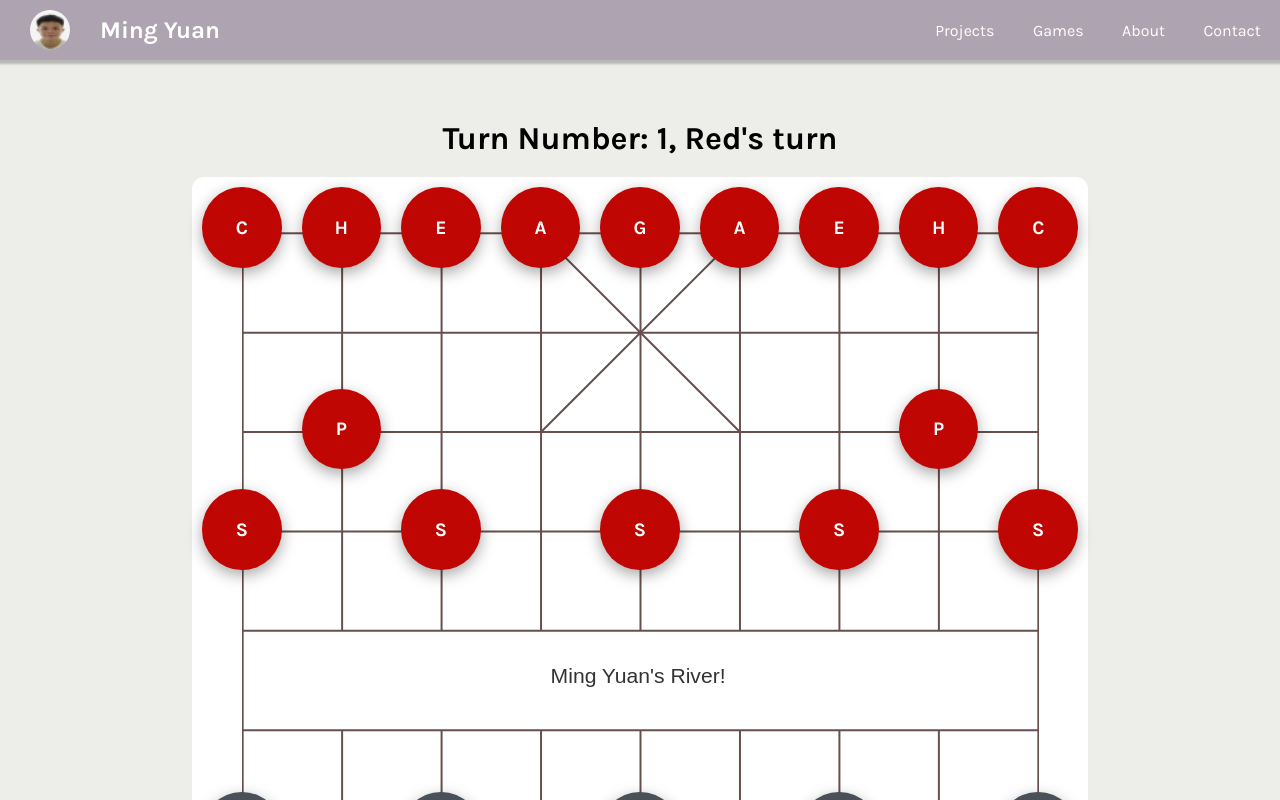
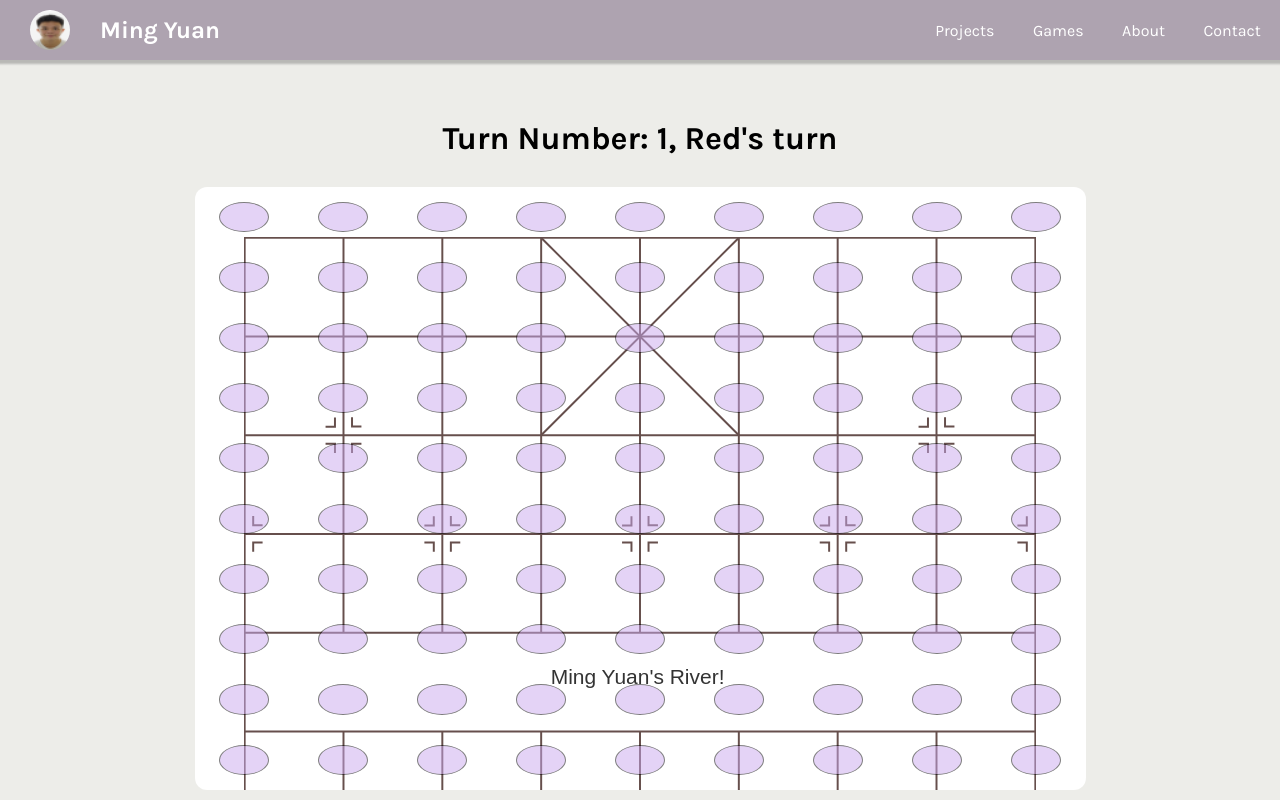
Before and after one commit to mingyuanc/XiangQi, a React (Vite) app: page / in a window 1280 px wide. Shown: the top 800 px of the page. Built offline with nearby package versions, Linux system fonts and the light colour scheme.

Commit message:
fixed items not sitting in the middle

```diff
--- a/src/ChineseChess/Board.jsx
+++ b/src/ChineseChess/Board.jsx
@@ -26,9 +26,23 @@ function Board({ state, redTurn, toggleTurn }) {
 
     return (
         <>
-            {state.map(piece => <Box key={piece.id} box={piece} redTurn={redTurn} isMoveable={moving} isMoving={moving} movePiece={() => movePiece(piece)} />)}
+            <div className="game-row">{Array(9).fill(<Box box={null} redTurn={false} isMoveable={true} isMoving={true} movePiece={null} />)}</div>
+            <div className="game-row">{Array(9).fill(<Box box={null} redTurn={false} isMoveable={true} isMoving={true} movePiece={null} />)}</div>
+            <div className="game-row">{Array(9).fill(<Box box={null} redTurn={false} isMoveable={true} isMoving={true} movePiece={null} />)}</div>
+            <div className="game-row">{Array(9).fill(<Box box={null} redTurn={false} isMoveable={true} isMoving={true} movePiece={null} />)}</div>
+            <div className="game-row">{Array(9).fill(<Box box={null} redTurn={false} isMoveable={true} isMoving={true} movePiece={null} />)}</div>
+            <div className="game-row">{Array(9).fill(<Box box={null} redTurn={false} isMoveable={true} isMoving={true} movePiece={null} />)}</div>
+            <div className="game-row">{Array(9).fill(<Box box={null} redTurn={false} isMoveable={true} isMoving={true} movePiece={null} />)}</div>
+            <div className="game-row">{Array(9).fill(<Box box={null} redTurn={false} isMoveable={true} isMoving={true} movePiece={null} />)}</div>
+            <div className="game-row">{Array(9).fill(<Box box={null} redTurn={false} isMoveable={true} isMoving={true} movePiece={null} />)}</div>
+            <div className="game-row">{Array(9).fill(<Box box={null} redTurn={false} isMoveable={true} isMoving={true} movePiece={null} />)}</div>
+
         </>
     )
 }
 
 export default Board
+
+
+
+// {state.map(piece => <Box key={piece.id} box={piece} redTurn={redTurn} isMoveable={moving} isMoving={moving} movePiece={() => movePiece(piece)} />)}
--- a/src/ChineseChess/Box.jsx
+++ b/src/ChineseChess/Box.jsx
@@ -4,7 +4,7 @@ function Box({ box, redTurn, isMoveable, isMoving, movePiece }) {
 
     let name = ""
     let element
-    if (box.hasPiece) {
+    if (box?.hasPiece) {
         name = `piece ${box.team}`
 
         if (!isMoving) {
--- a/src/ChineseChess/ChineseChess.css
+++ b/src/ChineseChess/ChineseChess.css
@@ -13,29 +13,33 @@
 }
 
 .game-container {
-  padding: 0px;
   background-color: white;
-  /* width: calc(60vh / 8 * 9);
-  height: calc(60vh * 1.125 / 9 * 10); */
-  width: 70%;
-  min-width: 380px;
-  aspect-ratio: calc(2400 / 2700);
+  max-width: 900px;
   background-image: url("../assets/ChineseChessBoard.svg");
   background-repeat: no-repeat;
-  background-position: center;
-  /* background-size: calc(60vh / 8 * 9) calc(60vh * 1.125); */
-  background-size: 88.9% 90%;
   border-radius: 12px;
-  display: grid;
-  grid-template-columns: repeat(9, 1fr);
-  grid-template-rows: repeat(10, 1fr);
+  display: flex;
+  flex-direction: column;
+  justify-content: center;
 }
 
-.box {
+.game-row {
+  flex-basis: 10%;
+  opacity: 50%;
   display: flex;
   justify-content: center;
   align-items: center;
 }
+
+.box {
+  width: 100%;
+  height: 100%;
+  flex-basis: calc(100% / 9);
+  display: flex;
+  justify-content: center;
+  align-items: center;
+}
+
 .piece {
   width: 80%;
   height: 80%;
@@ -58,6 +62,7 @@
 }
 
 .moveable {
+  border: 1px solid black;
   width: 50%;
   height: 50%;
   border-radius: 50%;
--- a/src/ChineseChess/ChineseChess.jsx
+++ b/src/ChineseChess/ChineseChess.jsx
@@ -1,4 +1,4 @@
-import { useState } from "react";
+import { useState, useEffect } from "react";
 import Board from "./Board.jsx"
 import starting from "./starting.js"
 import "./ChineseChess.css"
@@ -6,20 +6,59 @@ import "./ChineseChess.css"
 // TODO: find avail move and set isMoveable
 
 
+function updateDiemsions() {
+    let mult = 0.7
+    if (window.innerWidth < 640) {
+        mult = 0.9
+    } else if (window.innerWidth < 1007) {
+        mult = 0.8
+    }
+
+    let width = (window.innerWidth * mult) - (window.innerWidth * mult) % 9
+    width = Math.max(Math.min(width, 900), 380)
+    return {
+        width: width,
+        height: width / 9 * 10,
+    }
+}
+
 function ChineseChess() {
     const [history, setHistory] = useState([starting])
     const [redTurn, setRedTurn] = useState(true)
+    // to size the board correctly
+    const [dimensions, setDimensions] = useState(updateDiemsions())
     const currState = history[history.length - 1]
     const nextTurn = (state) => {
         setHistory(hist => [...hist, state])
         setRedTurn(x => !x)
     }
 
+    useEffect(() => {
+        function handleResize() {
+            setDimensions(updateDiemsions())
+        }
+
+        window.addEventListener('resize', handleResize)
+
+        return _ => {
+            window.removeEventListener('resize', handleResize)
+
+        }
+    })
+    const size = dimensions.height / 20
+    const reactive = {
+        width: `${dimensions.width}px`,
+        height: `${dimensions.height}px`,
+        margin: "10px 0px",
+        backgroundSize: `${dimensions.width - 2 * size}px ${dimensions.height - 2 * size}px`,
+        backgroundPosition: `${size}px ${size}px`
+    }
+
 
     return (
         <main className="game-area">
             <h1 className="game-turn">{`Turn Number: ${history.length}, `}{redTurn ? "Red" : "Black"}'s turn</h1>
-            <div className="game-container">
+            <div className="game-container" style={reactive}>
                 <Board state={currState} redTurn={redTurn} toggleTurn={nextTurn} />
             </div>
         </main>
--- a/src/ChineseChess/starting.js
+++ b/src/ChineseChess/starting.js
@@ -1,94 +1,74 @@
 let data = [
-  { id: 0, piece: "C", team: "red", hasPiece: true },
-  { id: 1, piece: "H", team: "red", hasPiece: true },
-  { id: 2, piece: "E", team: "red", hasPiece: true },
-  { id: 3, piece: "A", team: "red", hasPiece: true },
-  { id: 4, piece: "G", team: "red", hasPiece: true },
-  { id: 5, piece: "A", team: "red", hasPiece: true },
-  { id: 6, piece: "E", team: "red", hasPiece: true },
-  { id: 7, piece: "H", team: "red", hasPiece: true },
-  { id: 8, piece: "C", team: "red", hasPiece: true },
-  { id: 9, piece: "", team: "", hasPiece: false },
-  { id: 10, piece: "", team: "", hasPiece: false },
-  { id: 11, piece: "", team: "", hasPiece: false },
-  { id: 12, piece: "", team: "", hasPiece: false },
-  { id: 13, piece: "", team: "", hasPiece: false },
-  { id: 14, piece: "", team: "", hasPiece: false },
-  { id: 15, piece: "", team: "", hasPiece: false },
-  { id: 16, piece: "", team: "", hasPiece: false },
-  { id: 17, piece: "", team: "", hasPiece: false },
-  { id: 18, piece: "", team: "", hasPiece: false },
-  { id: 19, piece: "P", team: "red", hasPiece: true },
-  { id: 20, piece: "", team: "", hasPiece: false },
-  { id: 21, piece: "", team: "", hasPiece: false },
-  { id: 22, piece: "", team: "", hasPiece: false },
-  { id: 23, piece: "", team: "", hasPiece: false },
-  { id: 24, piece: "", team: "", hasPiece: false },
-  { id: 25, piece: "P", team: "red", hasPiece: true },
-  { id: 26, piece: "", team: "", hasPiece: false },
-  { id: 27, piece: "S", team: "red", hasPiece: true },
-  { id: 28, piece: "", team: "", hasPiece: false },
-  { id: 29, piece: "S", team: "red", hasPiece: true },
-  { id: 30, piece: "", team: "", hasPiece: false },
-  { id: 31, piece: "S", team: "red", hasPiece: true },
-  { id: 32, piece: "", team: "", hasPiece: false },
-  { id: 33, piece: "S", team: "red", hasPiece: true },
-  { id: 34, piece: "", team: "", hasPiece: false },
-  { id: 35, piece: "S", team: "red", hasPiece: true },
-  { id: 36, piece: "", team: "", hasPiece: false },
-  { id: 37, piece: "", team: "", hasPiece: false },
-  { id: 38, piece: "", team: "", hasPiece: false },
-  { id: 39, piece: "", team: "", hasPiece: false },
-  { id: 40, piece: "", team: "", hasPiece: false },
-  { id: 41, piece: "", team: "", hasPiece: false },
-  { id: 42, piece: "", team: "", hasPiece: false },
-  { id: 43, piece: "", team: "", hasPiece: false },
-  { id: 44, piece: "", team: "", hasPiece: false },
-  { id: 45, piece: "", team: "", hasPiece: false },
-  { id: 46, piece: "", team: "", hasPiece: false },
-  { id: 47, piece: "", team: "", hasPiece: false },
-  { id: 48, piece: "", team: "", hasPiece: false },
-  { id: 49, piece: "", team: "", hasPiece: false },
-  { id: 50, piece: "", team: "", hasPiece: false },
-  { id: 51, piece: "", team: "", hasPiece: false },
-  { id: 52, piece: "", team: "", hasPiece: false },
-  { id: 53, piece: "", team: "", hasPiece: false },
-  { id: 54, piece: "S", team: " black", hasPiece: true },
-  { id: 55, piece: "", team: "", hasPiece: false },
-  { id: 56, piece: "S", team: " black", hasPiece: true },
-  { id: 57, piece: "", team: "", hasPiece: false },
-  { id: 58, piece: "S", team: " black", hasPiece: true },
-  { id: 59, piece: "", team: "", hasPiece: false },
-  { id: 60, piece: "S", team: " black", hasPiece: true },
-  { id: 61, piece: "", team: "", hasPiece: false },
-  { id: 62, piece: "S", team: " black", hasPiece: true },
-  { id: 63, piece: "", team: "", hasPiece: false },
-  { id: 64, piece: "P", team: " black", hasPiece: true },
-  { id: 65, piece: "", team: "", hasPiece: false },
-  { id: 66, piece: "", team: "", hasPiece: false },
-  { id: 67, piece: "", team: "", hasPiece: false },
-  { id: 68, piece: "", team: "", hasPiece: false },
-  { id: 69, piece: "", team: "", hasPiece: false },
-  { id: 70, piece: "P", team: " black", hasPiece: true },
-  { id: 71, piece: "", team: "", hasPiece: false },
-  { id: 72, piece: "", team: "", hasPiece: false },
-  { id: 73, piece: "", team: "", hasPiece: false },
-  { id: 74, piece: "", team: "", hasPiece: false },
-  { id: 75, piece: "", team: "", hasPiece: false },
-  { id: 76, piece: "", team: "", hasPiece: false },
-  { id: 77, piece: "", team: "", hasPiece: false },
-  { id: 78, piece: "", team: "", hasPiece: false },
-  { id: 79, piece: "", team: "", hasPiece: false },
-  { id: 80, piece: "", team: "", hasPiece: false },
-  { id: 81, piece: "C", team: " black", hasPiece: true },
-  { id: 82, piece: "H", team: " black", hasPiece: true },
-  { id: 83, piece: "E", team: " black", hasPiece: true },
-  { id: 84, piece: "A", team: " black", hasPiece: true },
-  { id: 85, piece: "G", team: " black", hasPiece: true },
-  { id: 86, piece: "A", team: " black", hasPiece: true },
-  { id: 87, piece: "E", team: " black", hasPiece: true },
-  { id: 88, piece: "H", team: " black", hasPiece: true },
-  { id: 89, piece: "C", team: " black", hasPiece: true },
+  [
+    { type: "Chariot", img: "車", team: "red" },
+    { type: "Horse", img: "馬", team: "red" },
+    { type: "Elephant", img: "相", team: "red" },
+    { type: "Advisor", img: "仕", team: "red" },
+    { type: "General", img: "帥", team: "red" },
+    { type: "Advisor", img: "仕", team: "red" },
+    { type: "Elephant", img: "相", team: "red" },
+    { type: "Horse", img: "馬", team: "red" },
+    { type: "Chariot", img: "車", team: "red" },
+  ],
+  Array(9).indexOf(null),
+  [
+    null,
+    { type: "Cannon", img: "炮", team: "red" },
+    null,
+    null,
+    null,
+    null,
+    null,
+    { type: "Cannon", img: "炮", team: "red" },
+    null,
+  ],
+  [
+    { type: "Soldier", img: "兵", team: "red" },
+    null,
+    { type: "Soldier", img: "兵", team: "red" },
+    null,
+    { type: "Soldier", img: "兵", team: "red" },
+    null,
+    { type: "Soldier", img: "兵", team: "red" },
+    null,
+    { type: "Soldier", img: "兵", team: "red" },
+  ],
+  Array(9).fill(null),
+  Array(9).fill(null),
+  [
+    { type: "Soldier", img: "卒", team: " black" },
+    null,
+    { type: "Soldier", img: "卒", team: " black" },
+    null,
+    { type: "Soldier", img: "卒", team: " black" },
+    null,
+    { type: "Soldier", img: "卒", team: " black" },
+    null,
+    { type: "Soldier", img: "卒", team: " black" },
+  ],
+  [
+    null,
+    { type: "Cannon", img: "炮", team: " black" },
+    null,
+    null,
+    null,
+    null,
+    null,
+    { type: "Cannon", img: "炮", team: " black" },
+    null,
+  ],
+  Array(9).fill(null),
+  [
+    { type: "Chariot", img: "車", team: " black" },
+    { type: "Horse", img: "馬", team: " black" },
+    { type: "Elephant", img: "象", team: " black" },
+    { type: "Advisor", img: "士", team: " black" },
+    { type: "General", img: "將", team: " black" },
+    { type: "Advisor", img: "士", team: " black" },
+    { type: "Elephant", img: "象", team: " black" },
+    { type: "Horse", img: "馬", team: " black" },
+    { type: "Chariot", img: "車", team: " black" },
+  ],
 ];
 
 export default data;
```
Also changed, not shown: 1 other file (tests, documents, lock files or other folders).
